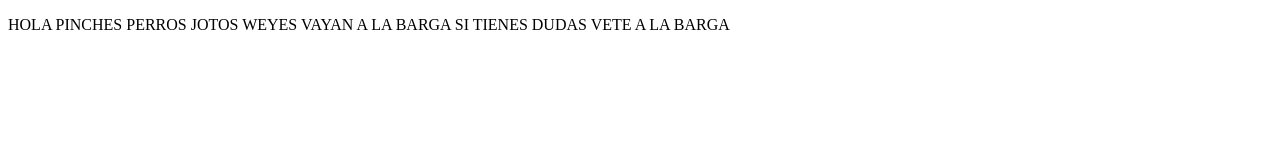
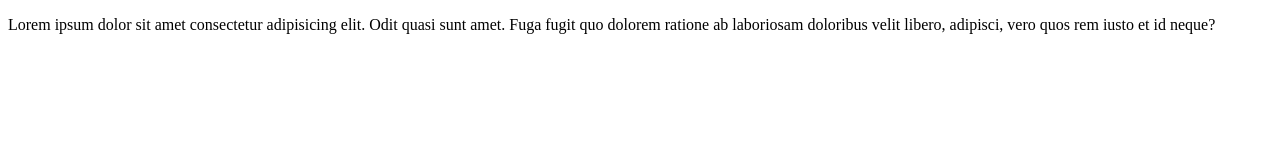
Before and after one commit to pichon996/proyectoDemoCursoPrework, a plain HTML site: page index.html in a window 1280 px wide. Drawn offline with Linux system fonts and the light colour scheme.

Commit message:
cambios agregamos sitio de twich

```diff
--- a/index.html
+++ b/index.html
@@ -7,8 +7,7 @@
 </head>
 <body>
     <P>
-        HOLA PINCHES PERROS JOTOS WEYES
-        VAYAN A LA BARGA SI TIENES DUDAS VETE A LA BARGA
+        Lorem ipsum dolor sit amet consectetur adipisicing elit. Odit quasi sunt amet. Fuga fugit quo dolorem ratione ab laboriosam doloribus velit libero, adipisci, vero quos rem iusto et id neque?
     </P>
 </body>
 </html>
```
